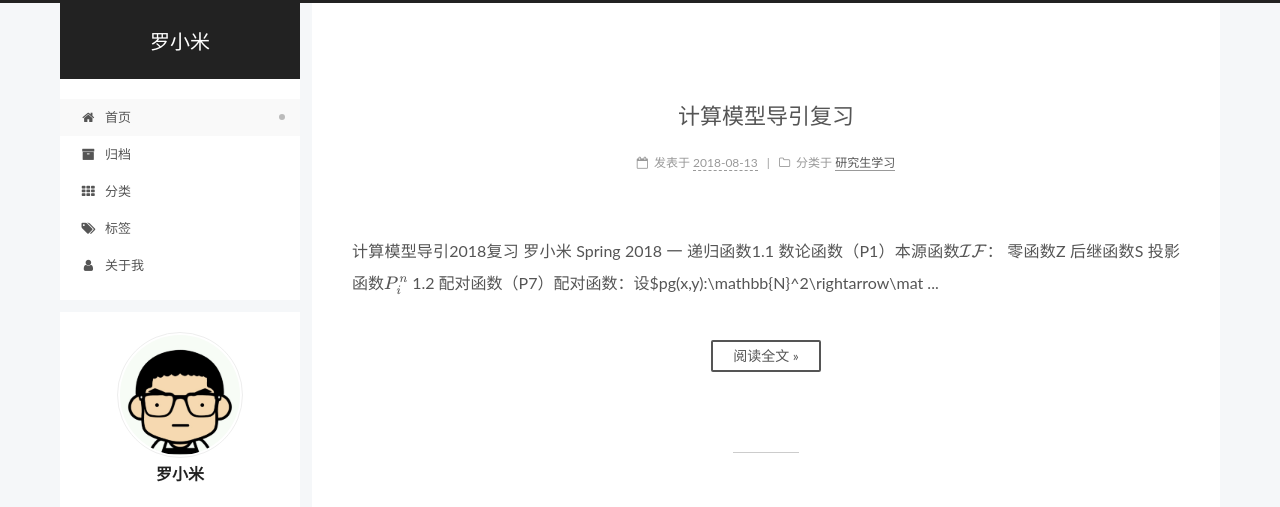
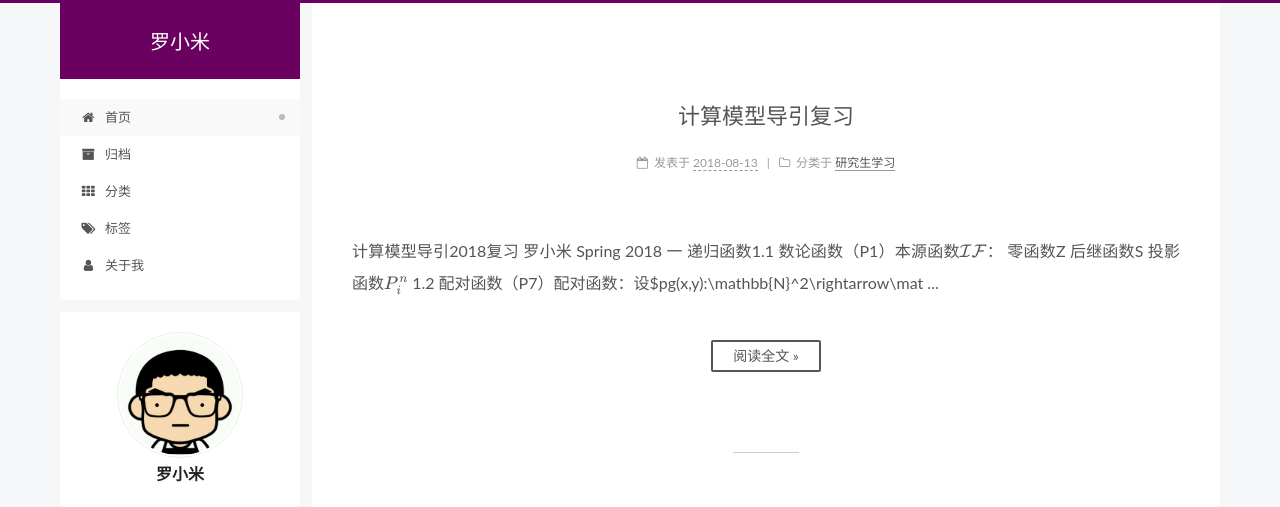
Before and after one commit to YannLuo/yannluo.github.io, a plain HTML site: page index.html in a window 1280 px wide. Shown: the top 507 px of the page. Drawn offline with nearby package versions, Linux system fonts and the light colour scheme; some packages are replaced by stand-ins of ours.

Commit message:
Site updated: 2018-08-13 23:20:29

```diff
--- a/css/main.css
+++ b/css/main.css
@@ -1852,7 +1852,7 @@ img:hover {
   width: 4px;
   height: 4px;
   border-radius: 50%;
-  background: #8eab59;
+  background: #ff0aff;
 }
 .links-of-blogroll {
   font-size: 13px;
@@ -2954,3 +2954,7 @@ ul.breadcrumb li+li:last-child {
     text-align: justify;
   }
 }
+.headband,
+.site-meta {
+  background: #6a005f;
+}
```
